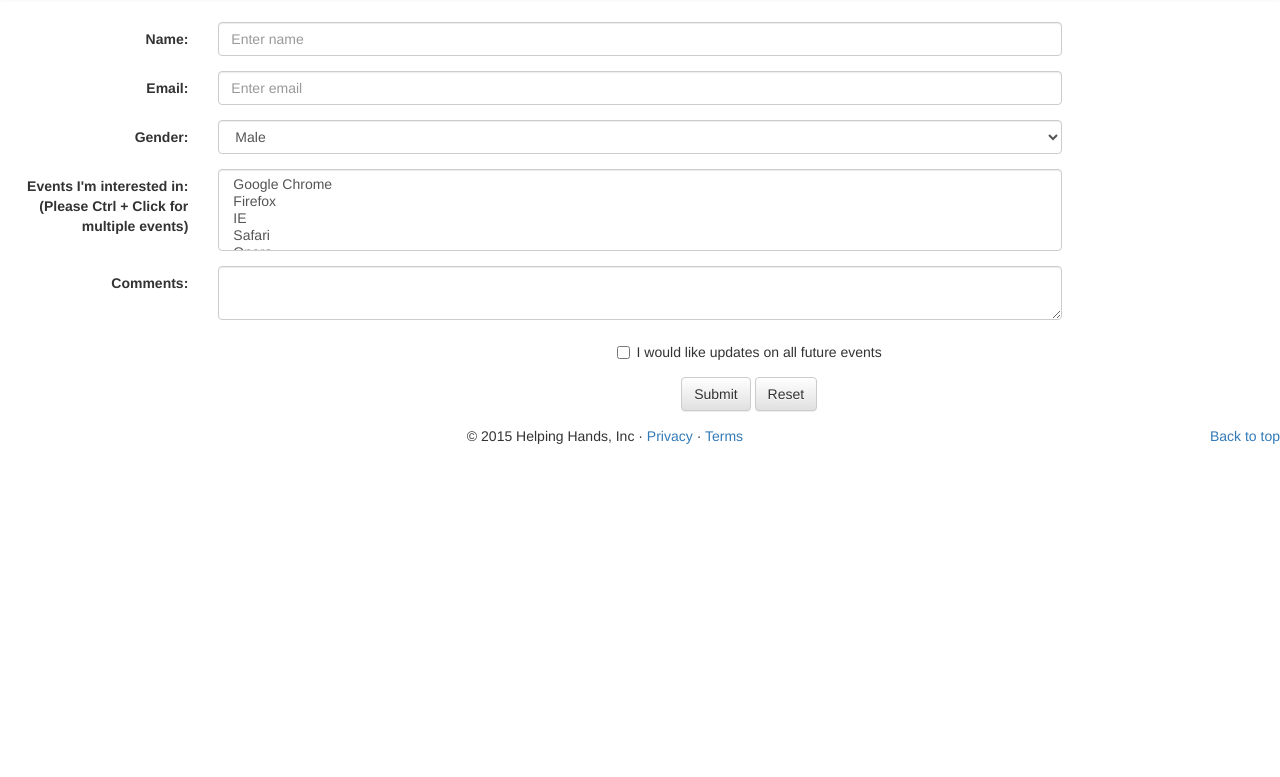
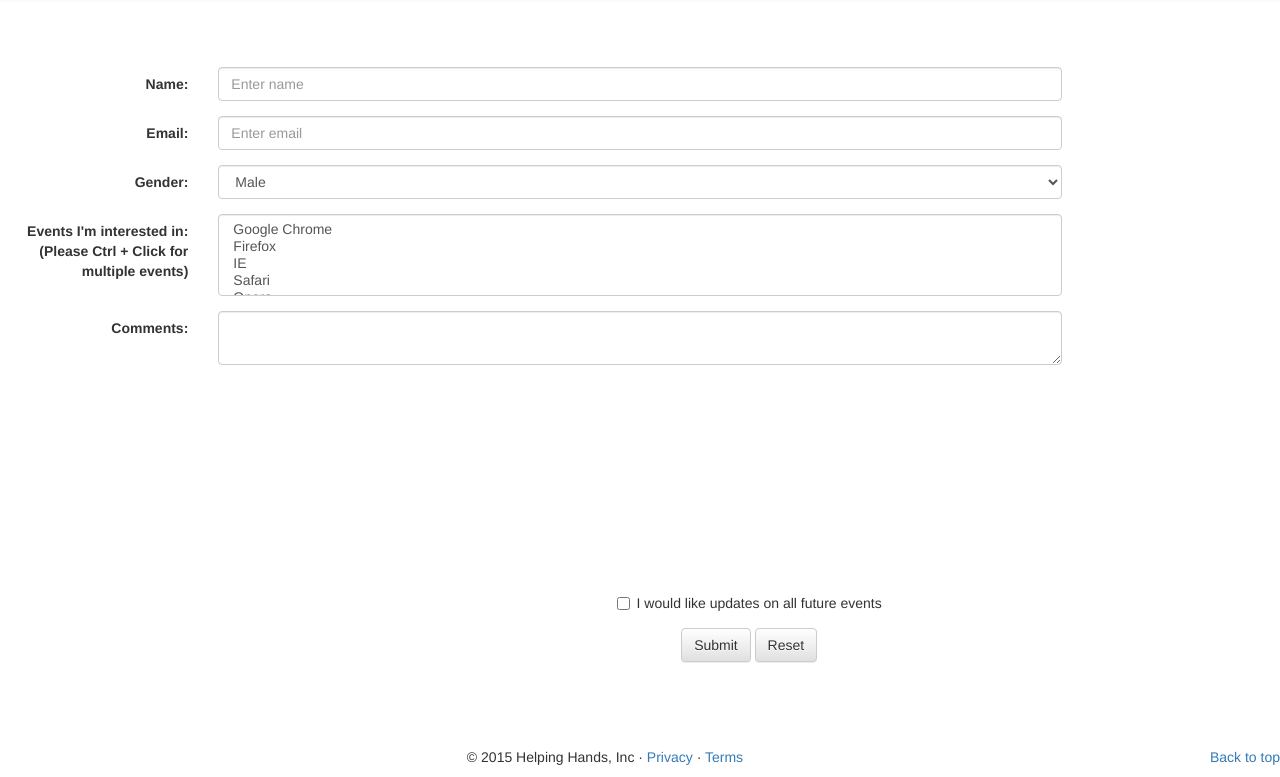
Before and after one commit to muzic12freakzz/Project2015, a plain HTML site: page volunteer.html in a window 1280 px wide. Shown: the part 53-830 px from the top of the page. Before the commit the page ends 800 px from the top, so only its background shows below. Drawn offline with nearby package versions, Linux system fonts and the light colour scheme.

Commit message:
Version 5.0

```diff
--- a/css/style.css
+++ b/css/style.css
@@ -34,6 +34,7 @@ body {
 	text-align: center;
 	font-size: 14px;
 	font-family: "Lucida Grande",Helvetica,Arial,Verdana,sans-serif;
+	height:100%;
 }
 
 #calendar {
@@ -42,5 +43,12 @@ body {
 }
 
 .content{
-	padding-top:75px;
+	padding-top:120px;
+	min-height:100vh;
 }
+
+#bottomSection{
+	position:absolute;
+	bottom: 70px;
+    width: 100%;
+}
--- a/volunteer.html
+++ b/volunteer.html
@@ -42,6 +42,7 @@
 	      </div>
 	    </nav>
 
+	<div class="body">
 		<div class="content">
 			<form class="form-horizontal" role="form">
 			  <div class="form-group">
@@ -92,7 +93,8 @@
 		    </div>
 		 	 </div>
 
-		  <div class="form-group">
+		  <div id="bottomSection">
+		  	<div class="form-group">
 		    <div class="col-sm-offset-2 col-sm-10">
 		      <div class="checkbox">
 		        <label><input type="checkbox"> I would like updates on all future events</label>
@@ -105,8 +107,10 @@
 		      <button type="reset" class="btn btn-default">Reset</button>
 		    </div>
 		  </div>
+		</div>
 		</form>
 		</div>
+	</div>
 
  <!-- FOOTER -->
 			  <footer>
```
Also changed, not shown: events.html (+5 -4 lines).
